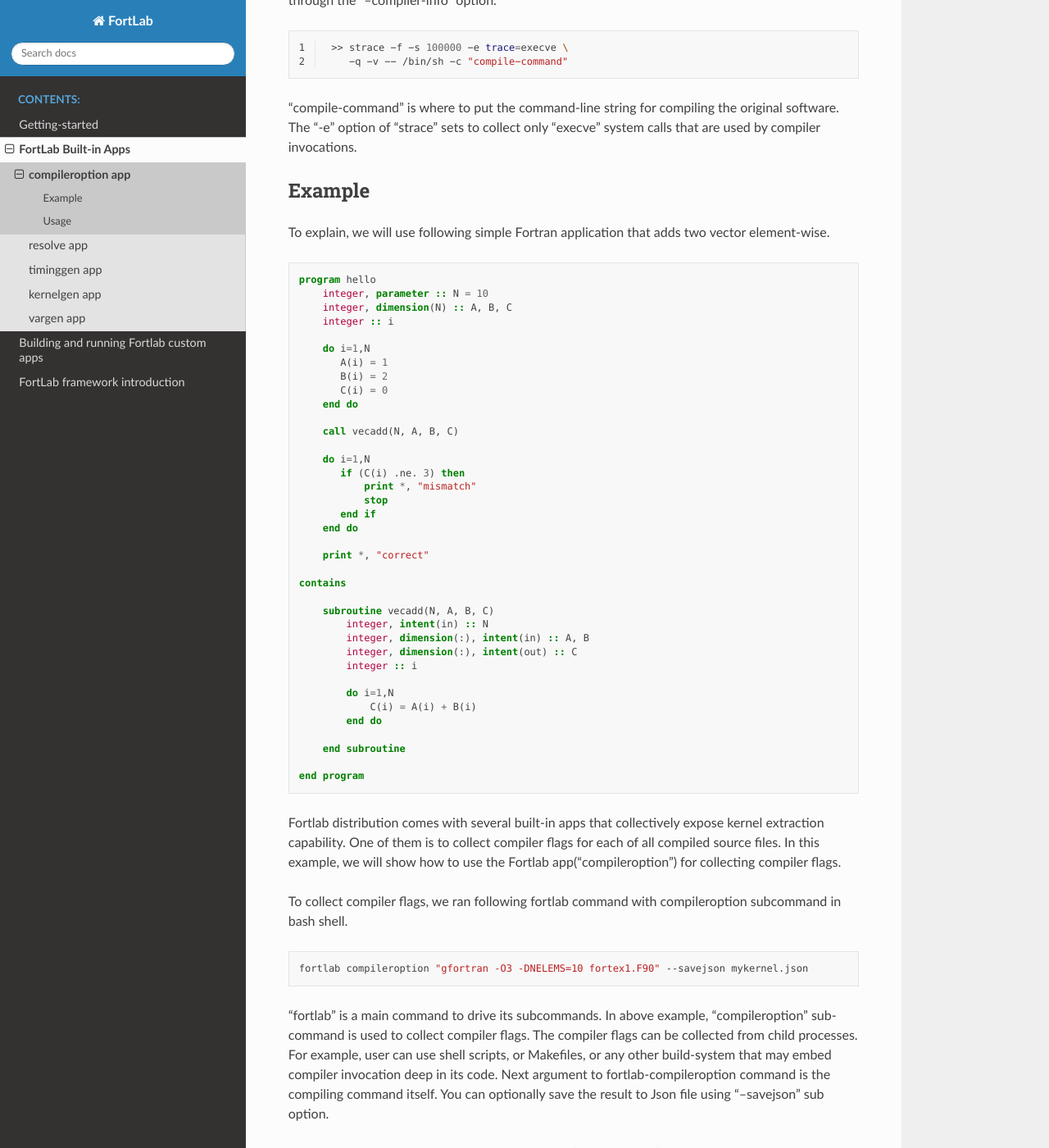
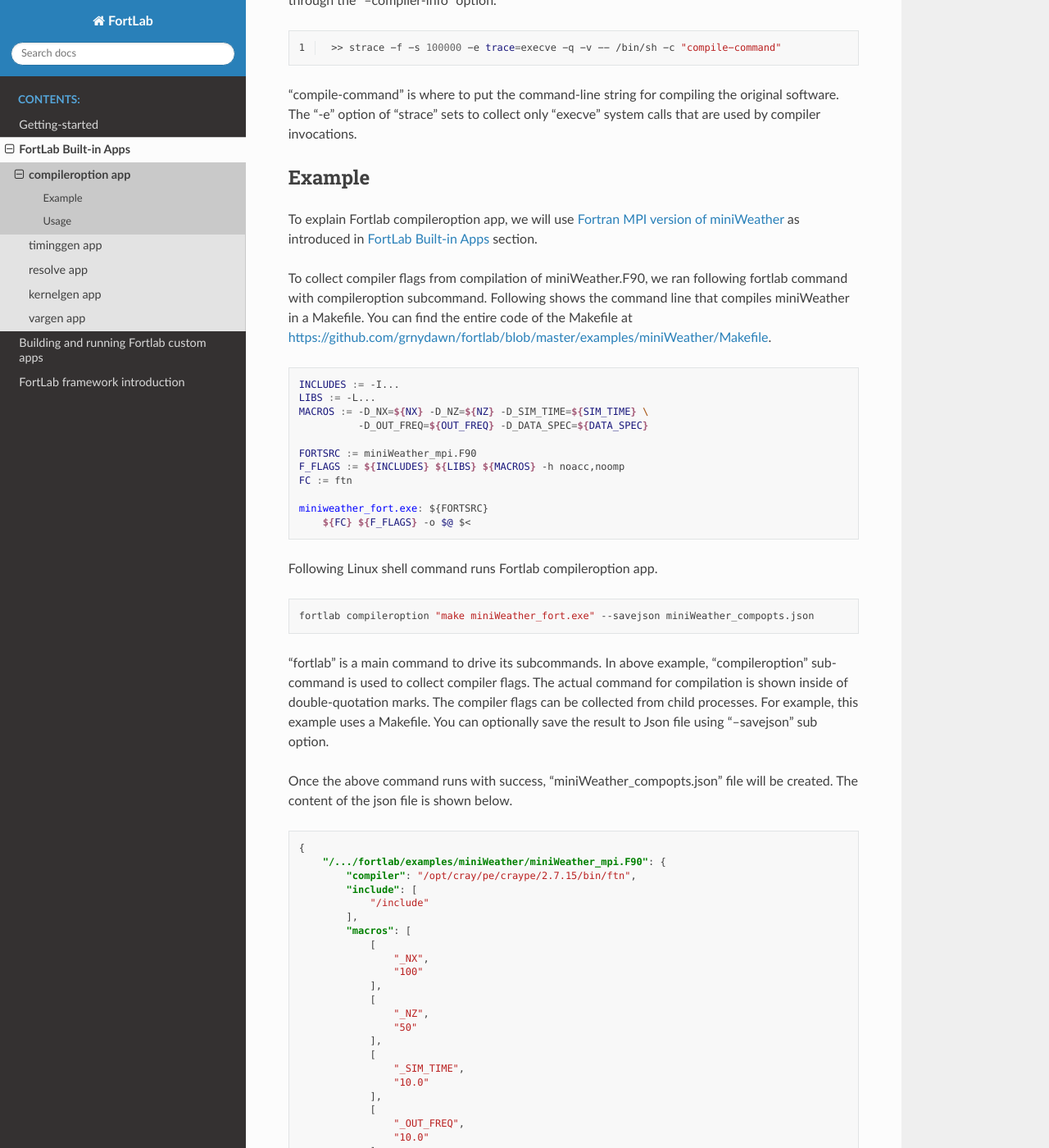
Before and after one commit to grnydawn/fortlab, a Sphinx documentation site: the page built from docs/source/builtin_apps/compileroption.rst, in a window 1280 px wide and 1400 px high, scrolled down 435 px. Shown: the whole window at 82% size. Built offline with Sphinx 7.4.7 and the Read the Docs theme 2.0.0, drawn with Linux system fonts in a browser that asks for light colours; some of the changed text lies outside the part shown.

```diff
--- a/docs/source/builtin_apps/compileroption.rst
+++ b/docs/source/builtin_apps/compileroption.rst
@@ -5,7 +5,7 @@
 compileroption app
 *********************
 
-Many compiler options dictate which part of code should be com- piled and how the binary code should be generated. For example, it is common practice to use macros to specify a re- gion of code to be compiled in large applications. In addition, using the exact compiler options that are used to compile the original software is crucial to improve the representativeness of the generated kernel.
+Compiler options are important information to understand how a program source code is translated to a binary code. For example, macros in compiler command-line are used for many large applications. In addition, using the exact compiler options that are used to compile the original software is crucial to improve the representativeness of the generated kernel.
 
 FortLab uses Linux "strace" tool that traces system calls and signals. FortLab executes a Linux command that builds the original software under "strace" and parses the output from strace by tracing "execve" system call. The "strace" com- mand and options used in the app are shown in Listing 9. As a result of this app, developers can get all macro defi- nitions and include paths per every source file used in the compilation. A JSON file can be generated from this app so that developers can use it for later use. For example, "re- solve" app in Section 2.4.1 reads this JSON file through the "--compiler-info" option.
 
@@ -15,101 +15,90 @@ FortLab uses Linux "strace" tool that traces system calls and signals. FortLab e
    :linenos:
 
 
-    >> strace −f −s 100000 −e trace=execve \
-       −q −v −− /bin/sh −c "compile−command"
+    >> strace −f −s 100000 −e trace=execve −q −v −− /bin/sh −c "compile−command"
 
 "compile-command" is where to put the command-line string for compiling the original software. The "-e" option of "strace" sets to collect only "execve" system calls that are used by compiler invocations.
 
 Example
 *********
 
-To explain, we will use following simple Fortran application that adds two vector element-wise.
+To explain Fortlab compileroption app, we will use `Fortran MPI version of miniWeather <https://github.com/mrnorman/miniWeather/blob/main/fortran/miniWeather_mpi.F90>`_ as introduced in :ref:`builtin-apps` section.
 
-.. code-block:: fortran
+To collect compiler flags from compilation of miniWeather.F90, we ran following fortlab command with compileroption subcommand. Following shows the command line that compiles miniWeather in a Makefile. You can find the entire code of the Makefile at `https://github.com/grnydawn/fortlab/blob/master/examples/miniWeather/Makefile <https://github.com/grnydawn/fortlab/blob/master/examples/miniWeather/Makefile>`_.
 
-        program hello
-            integer, parameter :: N = 10
-            integer, dimension(N) :: A, B, C
-            integer :: i
+.. code-block:: makefile
 
-            do i=1,N
-               A(i) = 1
-               B(i) = 2
-               C(i) = 0
-            end do
+        INCLUDES := -I...
+        LIBS := -L...
+        MACROS := -D_NX=${NX} -D_NZ=${NZ} -D_SIM_TIME=${SIM_TIME} \
+                  -D_OUT_FREQ=${OUT_FREQ} -D_DATA_SPEC=${DATA_SPEC}
 
-            call vecadd(N, A, B, C)
+        FORTSRC := miniWeather_mpi.F90
+        F_FLAGS := ${INCLUDES} ${LIBS} ${MACROS} -h noacc,noomp
+        FC := ftn
 
-            do i=1,N
-               if (C(i) .ne. 3) then
-                   print *, "mismatch"
-                   stop
-               end if
-            end do
+        miniweather_fort.exe: ${FORTSRC}
+            ${FC} ${F_FLAGS} -o $@ $<
 
-            print *, "correct"
-
-        contains
-
-            subroutine vecadd(N, A, B, C)
-                integer, intent(in) :: N
-                integer, dimension(:), intent(in) :: A, B
-                integer, dimension(:), intent(out) :: C
-                integer :: i
-
-                do i=1,N
-                    C(i) = A(i) + B(i)
-                end do
-
-            end subroutine
-
-        end program
-
-Fortlab distribution comes with several built-in apps that collectively expose kernel extraction capability. One of them is to collect compiler flags for each of all compiled source files. In this example, we will show how to use the Fortlab app("compileroption") for collecting compiler flags.
-
-To collect compiler flags, we ran following fortlab command with compileroption subcommand in bash shell.
+Following Linux shell command runs Fortlab compileroption app.
 
 .. code-block:: bash
 
-        fortlab compileroption "gfortran -O3 -DNELEMS=10 fortex1.F90" --savejson mykernel.json
+        fortlab compileroption "make miniWeather_fort.exe" --savejson miniWeather_compopts.json
 
-"fortlab" is a main command to drive its subcommands. In above example, "compileroption" sub-command is used to collect compiler flags. The compiler flags can be collected from child processes. For example, user can use shell scripts, or Makefiles, or any other build-system that may embed compiler invocation deep in its code. Next argument to fortlab-compileroption command is the compiling command itself. You can optionally save the result to Json file using "--savejson" sub option.
+"fortlab" is a main command to drive its subcommands. In above example, "compileroption" sub-command is used to collect compiler flags. The actual command for compilation is shown inside of double-quotation marks. The compiler flags can be collected from child processes. For example, this example uses a Makefile. You can optionally save the result to Json file using "--savejson" sub option.
 
-Once the above command comples with success, "mykernel.json" file will be created. The content of "mykernel.json" is shown below.
+Once the above command runs with success, "miniWeather_compopts.json" file will be created. The content of the json file is shown below.
 
 .. code-block:: json
 
         {
-            "/autofs/nccs-svm1_home1/grnydawn/repos/github/fortlab/examples/fortex1.F90": {
-                "compiler": "/usr/bin/gfortran",
-                "include": [],
+            "/.../fortlab/examples/miniWeather/miniWeather_mpi.F90": {
+                "compiler": "/opt/cray/pe/craype/2.7.15/bin/ftn",
+                "include": [
+                    "/include"
+                ],
                 "macros": [
                     [
-                        "NELEMS",
-                        "10"
+                        "_NX",
+                        "100"
+                    ],
+                    [
+                        "_NZ",
+                        "50"
+                    ],
+                    [
+                        "_SIM_TIME",
+                        "10.0"
+                    ],
+                    [
+                        "_OUT_FREQ",
+                        "10.0"
+                    ],
+                    [
+                        "_DATA_SPEC",
+                        "1"
                     ]
                 ],
                 "openmp": [],
                 "options": [
-                    "-O3"
+                    "-h",
+                    "noacc,noomp"
                 ],
                 "srcbackup": [
-                    "/autofs/nccs-svm1_home1/grnydawn/repos/github/fortlab/examples/backup/src/0"
+                    "/.../fortlab/examples/miniWeather/backup/src/0"
                 ]
             }
         }
 
-
-As you can see the details of compiler and compiler options are saved in Json file. The information in this Json file may be further used for another applicationp. In case of kernel extraction, the information in this Json file is used to analyze source files with proper include paths and macro definitions.
+As you can see the details of compiler and compiler options are saved in Json file. "srcbackup" is a list of backup copies of the source files used during the compilation. This feature may be needed in the case that a build system dynamically generates and deletes source files at compile time. The information in this Json file may be further used for another applicationp. In case of kernel extraction, the information in this Json file is used to analyze source files with proper include paths and macro definitions.
 
 Usage
 *******
 
 compileroption app is invoked as a subcommand of fortlab command. You may first check the usage of fortlab command explained in a :ref:`overview section <fortlab_command_usage>` if you are not familiar with fortlab command.
 
-usage: fortlab-compileroption [-h] [--version] [--cleancmd CLEANCMD] [--workdir WORKDIR] [--savejson SAVEJSON]
-                              [--backupdir BACKUPDIR] [--verbose] [--check]
-                              build command
+usage: fortlab-compileroption [-h] [--version] [--cleancmd CLEANCMD] [--workdir WORKDIR] [--savejson SAVEJSON] [--backupdir BACKUPDIR] [--verbose] [--check] build command
 
 positional arguments:
   build command         Software build command
@@ -126,4 +115,4 @@ optional arguments:
   --check               check strace return code
 
 This app may feed-forward following data to next app:
-  data (type=any)    The collected compiler options can be used as an input data to next Fortlab app without saving as a file. If an app linked as a next app, the app can use the compiler flags with an input argument name of "data".
+  data (type=any)    The collected compiler options can be used as an input data to next Fortlab app without saving as a file. If an app is linked as a next app of this compileroption app, the linked app can use the compiler flags with an input argument name of "data".
```
Also changed, not shown: docs/source/builtin_apps/index.rst (+7 -2 lines), docs/source/builtin_apps/timinggen.rst (+83 -4 lines), docs/source/_static/miniWeather.png (added).
